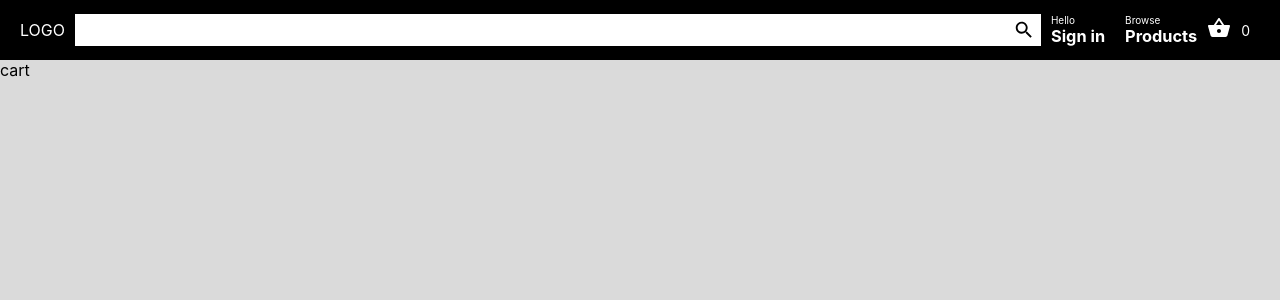
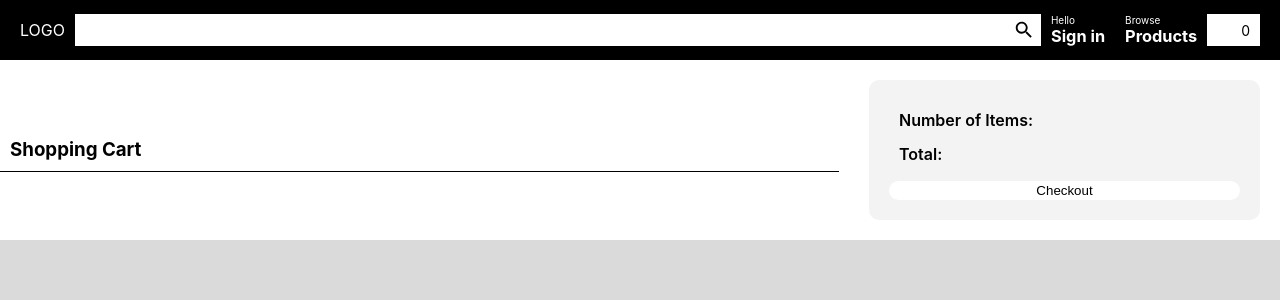
Before and after one commit to rawah96/fullstack-store, a React (Create React App) app in the folder client/: page /checkout in a window 1280 px wide. Shown: the top 300 px of the page. Built offline with nearby package versions, Linux system fonts and the light colour scheme.

Commit message:
started to implement the checkout page

```diff
--- a/client/package.json
+++ b/client/package.json
@@ -14,6 +14,7 @@
     "@testing-library/user-event": "^12.2.2",
     "axios": "^0.21.0",
     "react": "^17.0.1",
+    "react-currency-format": "^1.0.0",
     "react-dom": "^17.0.1",
     "react-router-dom": "^5.2.0",
     "react-scripts": "4.0.0",
--- a/client/src/App.css
+++ b/client/src/App.css
@@ -1,5 +1,5 @@
 /* adding hover style for all buttons in the app */
-button:hover {
+/* button:hover {
     transition: 1s all ease;
     transform: scale(1.07);
-}
+} */
--- /dev/null
+++ b/client/src/components/Cart/Cart.css
@@ -0,0 +1,42 @@
+.cart {
+    display: flex;
+    color: black !important;
+    background-color: white;
+}
+
+.cart-items {
+    margin-right: 10px;
+    padding: 10px;
+    border-bottom: 1px solid black;
+    flex: 0.7;
+}
+
+.cart-total {
+    flex: 0.3;
+    display: flex;
+    flex-direction: column;
+    justify-content: space-between;
+    width: 300px;
+    height: 100px;
+    padding: 20px;
+    margin: 20px;
+    /* border: 1px solid lightgray; */
+    border-radius: 10px;
+    background-color: rgba(211, 211, 211, 0.281);
+}
+
+.checkout-btn {
+    border: none;
+    outline-width: none;
+    background-color: white;
+    border-radius: 10px;
+    cursor: pointer;
+    width: 100%;
+    height: 30px;
+    transform: none;
+}
+
+.checkout-btn:hover {
+    opacity: 0.75;
+
+}
--- a/client/src/components/Cart/Cart.js
+++ b/client/src/components/Cart/Cart.js
@@ -1,9 +1,18 @@
 import React from 'react'
-
+import './Cart.css'
+import Total from './Total'
 function Cart() {
     return (
-        <div>
-            cart
+        <div className="cart">
+                <div className="cart-items">
+                    <h3>Shopping Cart</h3>
+                </div>
+                <div className="cart-total">
+                    <Total />
+                    <button
+                className="checkout-btn"
+                >Checkout</button>
+                </div>
         </div>
     )
 }
--- /dev/null
+++ b/client/src/components/Cart/Total.css
@@ -0,0 +1,10 @@
+.total {
+    display: flex;
+    flex-direction: column;
+    justify-content: space-between;
+    /* width: 200px; */
+    height: 100px;
+    padding: 10px;
+    border-radius: 10px;
+    font-weight: 600;
+}
--- /dev/null
+++ b/client/src/components/Cart/Total.js
@@ -0,0 +1,26 @@
+import React from 'react'
+import './Total.css'
+import CurrencyFormat from 'react-currency-format';
+
+function Total({value, items}) {
+    return (
+        <div className="total">
+            <CurrencyFormat
+                renderText={(value) => (
+                    <>
+                    Number of Items: <strong>{items}</strong>
+                    Total: <strong>{value}</strong>
+                    </>
+                )}
+
+                decimalScale={2}
+                value={value}
+                displayType={"text"}
+                thousandSeparator={true}
+                prefix={"$"}
+            />
+        </div>
+    )
+}
+
+export default Total
```
Also changed, not shown: 1 other file (tests, documents, lock files or other folders).
